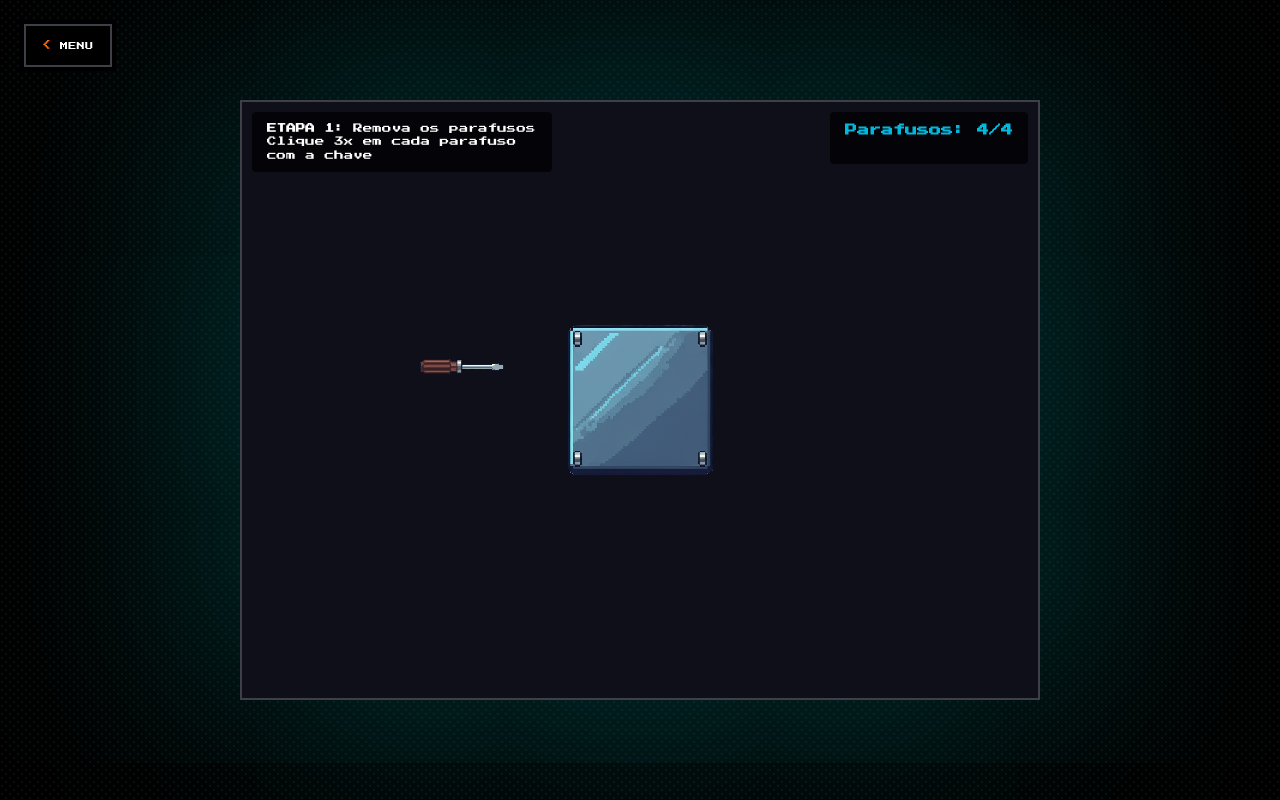
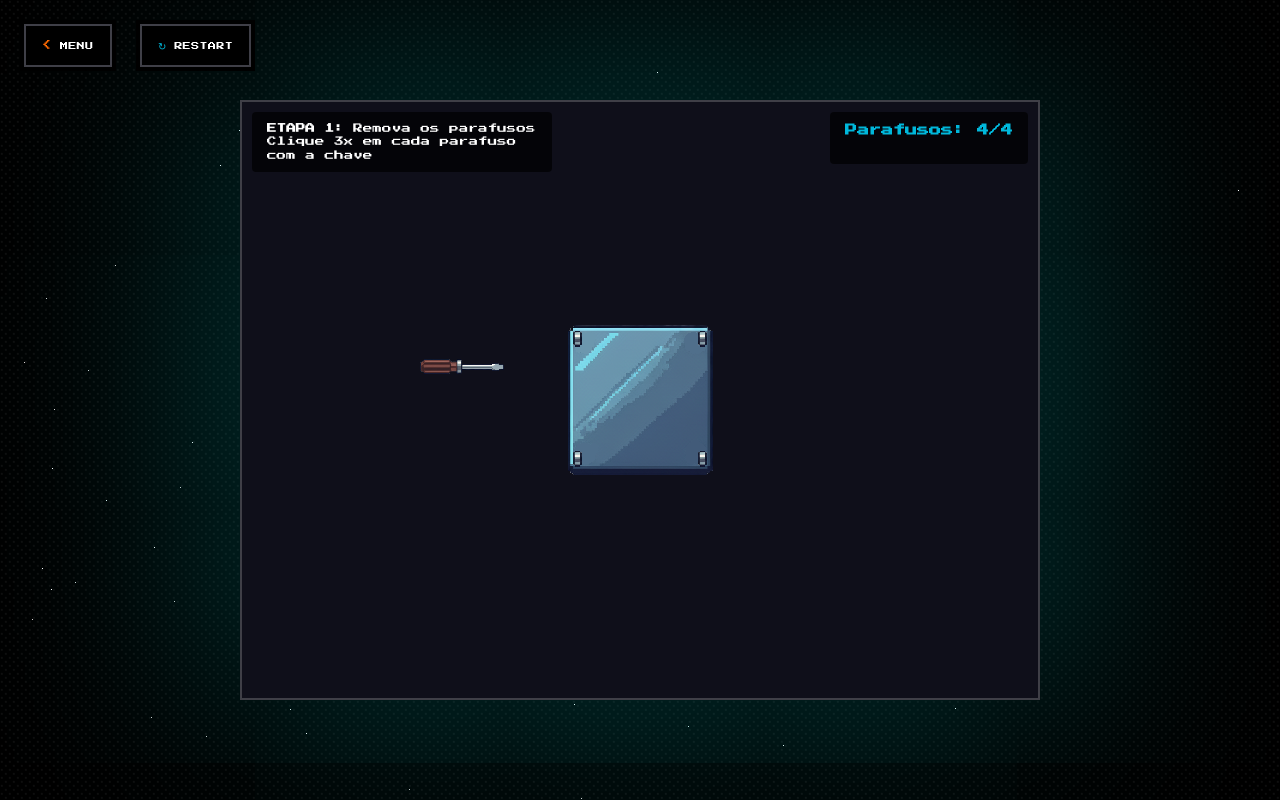
Before and after one commit to skrodrigo/nasa-space-apps-challenge, a Next.js app: page /nbl in a window 1280 px wide. Built offline with nearby package versions, Linux system fonts and the light colour scheme.

Commit message:
feat: add particles and button restart

```diff
--- a/app/menu/page.tsx
+++ b/app/menu/page.tsx
@@ -3,6 +3,7 @@
 import React, { useState, useEffect } from 'react'
 import { motion } from 'framer-motion'
 import { useRouter } from 'next/navigation'
+import Particles from '@/components/Particles'
 
 const menuOptions = [
   { id: 1, label: 'START GAME (NBL)', action: 'nbl' },
@@ -65,6 +66,19 @@ export default function MenuPage() {
           50% { opacity: 0; }
         }
       `}</style>
+
+      <div className='absolute inset-0 pointer-events-none z-5'>
+        <Particles
+          particleColors={['#ffffff', '#ffffff']}
+          particleCount={200}
+          particleSpread={10}
+          speed={0.01}
+          particleBaseSize={5}
+          moveParticlesOnHover={true}
+          alphaParticles={false}
+          disableRotation={false}
+        />
+      </div>
 
       {/* Menu Container */}
       <motion.div
--- a/app/nbl/page.tsx
+++ b/app/nbl/page.tsx
@@ -3,6 +3,7 @@
 import React, { useEffect } from 'react'
 import { motion } from 'framer-motion'
 import { useRouter } from 'next/navigation'
+import Particles from '@/components/Particles'
 
 declare global {
   interface Window {
@@ -13,10 +14,18 @@ declare global {
 export default function NBLPage() {
   const router = useRouter()
   const [mounted, setMounted] = React.useState(false)
+  const [restarting, setRestarting] = React.useState(false)
 
   useEffect(() => {
     setMounted(true)
   }, [])
+
+  const handleRestart = () => {
+    setRestarting(true)
+    setTimeout(() => {
+      window.location.reload()
+    }, 500)
+  }
 
   useEffect(() => {
     if (!mounted) return
@@ -54,6 +63,16 @@ export default function NBLPage() {
 
   return (
     <div className='relative h-screen w-screen overflow-hidden bg-black flex items-center justify-center' suppressHydrationWarning>
+      {/* Restart Fade Overlay */}
+      {restarting && (
+        <motion.div
+          initial={{ opacity: 0 }}
+          animate={{ opacity: 1 }}
+          transition={{ duration: 0.5 }}
+          className='absolute inset-0 z-[9999] bg-black'
+        />
+      )}
+
       {/* Background Stars */}
       <div
         className='absolute inset-0 opacity-30'
@@ -109,6 +128,19 @@ export default function NBLPage() {
         }
       `}</style>
 
+      <div className='absolute inset-0 pointer-events-none z-5'>
+        <Particles
+          particleColors={['#ffffff', '#ffffff']}
+          particleCount={200}
+          particleSpread={10}
+          speed={0.01}
+          particleBaseSize={5}
+          moveParticlesOnHover={true}
+          alphaParticles={false}
+          disableRotation={false}
+        />
+      </div>
+
       {mounted && (
         <>
           <motion.button
@@ -126,9 +158,24 @@ export default function NBLPage() {
             </div>
           </motion.button>
 
+          <motion.button
+            initial={{ x: -100, opacity: 0 }}
+            animate={{ x: 0, opacity: 1 }}
+            transition={{ delay: 0.4 }}
+            onClick={handleRestart}
+            className='absolute top-6 left-[140px] z-[2000] bg-black border-2 border-zinc-700 px-4 py-3 shadow-[0_0_0_4px_#000000] hover:border-orange-500 transition-all group'
+            whileHover={{ scale: 1.05 }}
+            whileTap={{ scale: 0.95 }}
+          >
+            <div className='flex items-center gap-2'>
+              <span className='text-cyan-500 text-[10px] font-[family-name:var(--font-press-start)] group-hover:animate-pulse'>↻</span>
+              <span className='text-white text-[8px] font-[family-name:var(--font-press-start)] tracking-wider group-hover:text-orange-500'>RESTART</span>
+            </div>
+          </motion.button>
+
           <div
             id="simulador-container"
-            className='w-[800px] h-[600px] border-2 border-zinc-700 relative overflow-hidden bg-[#0f0f1a] shadow-[0_0_1000px_rgba(0,170,170,0.5)] cursor-default'
+            className='w-[800px] h-[600px] border-2 z-20 border-zinc-700 relative overflow-hidden bg-[#0f0f1a] shadow-[0_0_1000px_rgba(0,170,170,0.5)] cursor-default'
           >
             <div id="instrucoes" className='absolute top-2.5 left-2.5 text-white bg-black/70 px-[15px] py-2.5 rounded text-[0.6em] max-w-[300px] leading-[1.4] font-[family-name:var(--font-press-start)]'>
               <strong>MISSÃO:</strong> Abra a caixa de energia!<br />
```
Lines whose indentation alone changed are shown as unchanged.
